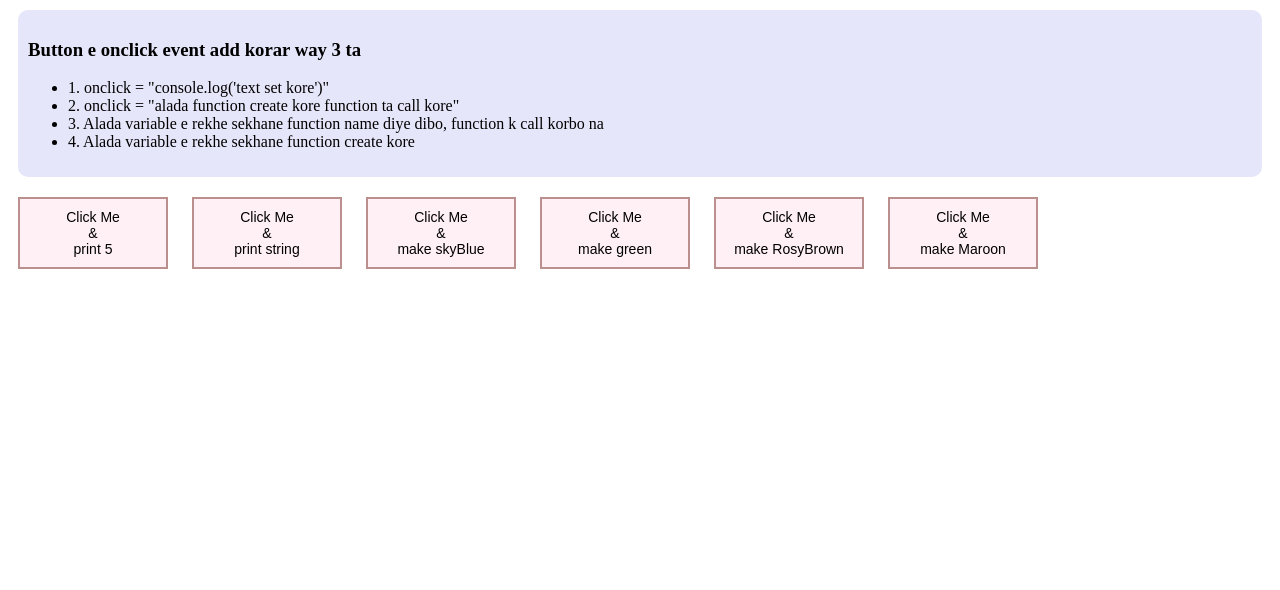
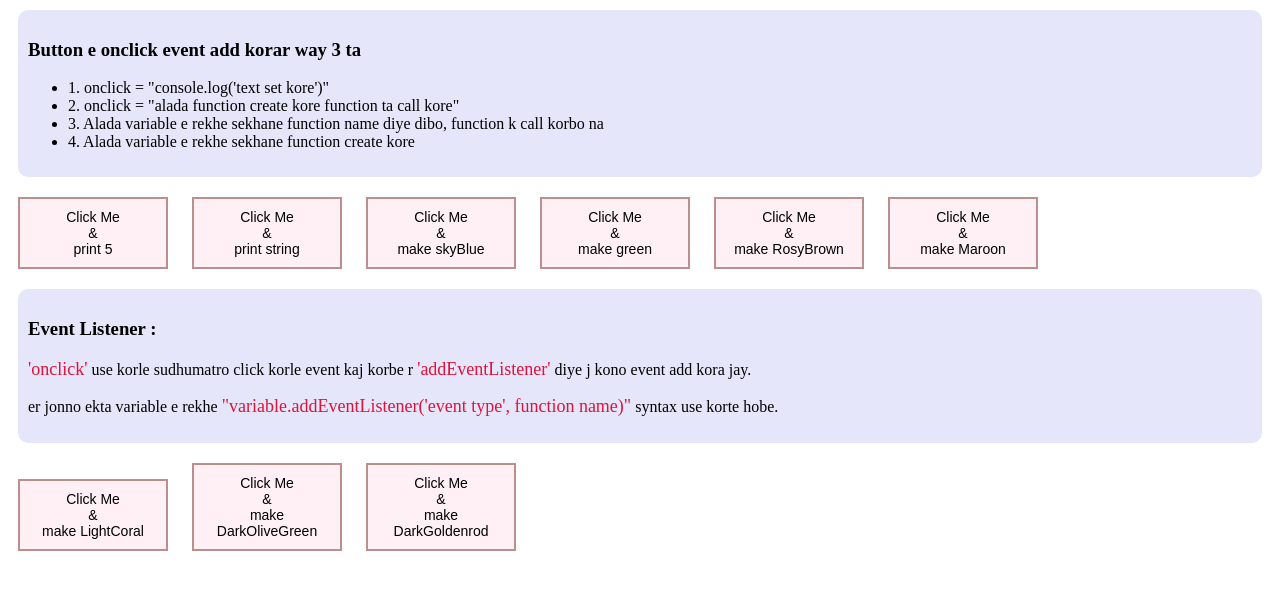
Before and after one commit to tahmina-nishu/Module-25, a plain HTML site: page index.html in a window 1280 px wide. Drawn offline with Linux system fonts and the light colour scheme.

Commit message:
second commit

```diff
--- a/index.html
+++ b/index.html
@@ -7,7 +7,7 @@
 </head>
 <body>
 
-    <section id="add_event">
+    <section class="add_event">
         <h3>Button e onclick event add korar way 3 ta</h3>
         <ul>
             <li>1. onclick = "console.log('text set kore')" </li>
@@ -58,6 +58,43 @@
             }
         </script>
 
+<section class="add_event">
+    <!-- ** add event listener ** -->
+    <h3>Event Listener : </h3>
+    <p><span>'onclick'</span> use korle sudhumatro click korle event kaj korbe r <span>'addEventListener'</span> diye j kono event add kora jay.</p>
+    <p>er jonno ekta variable e rekhe <span>"variable.addEventListener('event type', function name)"</span> syntax use korte hobe.</p>
+</section>
+    <button id="LightCoral">Click Me <br> & <br> make LightCoral</button>    <!-- click korle background LightCoral hobe -->
+    <script>
+        const LightCoralButton = document.getElementById('LightCoral');
+        LightCoralButton.addEventListener('click', makeLightCoral);
+
+        function  makeLightCoral()
+        {
+            document.body.style.backgroundColor = 'LightCoral'
+        }
+    </script>
+
+    <!-- function ta alda nankore jekhane function name dichi ekhaneo create kora jabe
+      -->
+    <button id="DarkOliveGreen">Click Me <br> & <br> make DarkOliveGreen</button>    <!-- click korle background DarkOliveGreen hobe -->
+    <script>
+        const DarkOliveGreenButton = document.getElementById('DarkOliveGreen');
+        DarkOliveGreenButton.addEventListener('click', function  makeDarkOliveGreen()
+        {
+            document.body.style.backgroundColor = 'DarkOliveGreen'
+        });
+    </script>
+
+    <!-- direct add kora jay -->
+    <button id="DarkGoldenrod">Click Me <br> & <br> make DarkGoldenrod</button>    <!-- click korle background DarkGoldenrod hobe -->
+    <script>
+        document.getElementById('DarkGoldenrod').addEventListener('click', function()
+    {
+        document.body.style.backgroundColor = 'DarkGoldenrod';
+    })
+    </script>
+
     <script src="js/event.js"></script>
 </body>
 </html>
--- a/js/event.js
+++ b/js/event.js
@@ -1,8 +1,11 @@
-const eventt = document.getElementById('add_event');
-eventt.style.backgroundColor = "lavender";
-eventt.style.borderRadius = "10px";
-eventt.style.padding = "10px";
-eventt.style.margin = "10px";
+const events = document.querySelectorAll('section');
+for(item of events)
+{
+    item.style.backgroundColor = "lavender";
+    item.style.borderRadius = "10px";
+    item.style.padding = "10px";
+    item.style.margin = "10px";
+}
 
 const butns = document.querySelectorAll('button');
 for(butn of butns)
@@ -14,3 +17,10 @@ for(butn of butns)
     butn.style.border = "2px solid RosyBrown";
     butn.style.fontSize = "14px";
 }
+
+const spans = document.querySelectorAll('span');
+for(span of spans)
+{
+    span.style.fontSize = '18px';
+    span.style.color = 'Crimson';
+}
```
